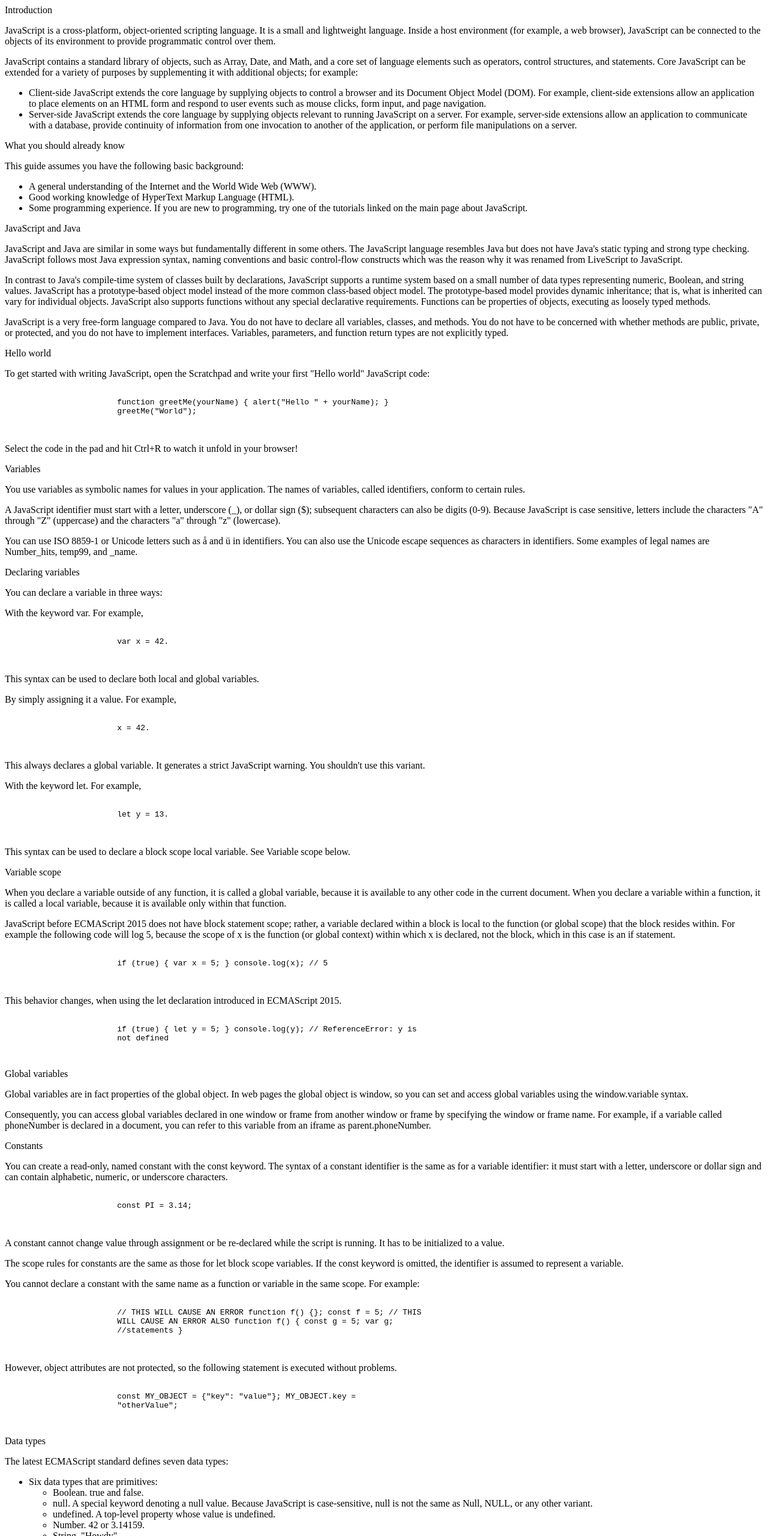
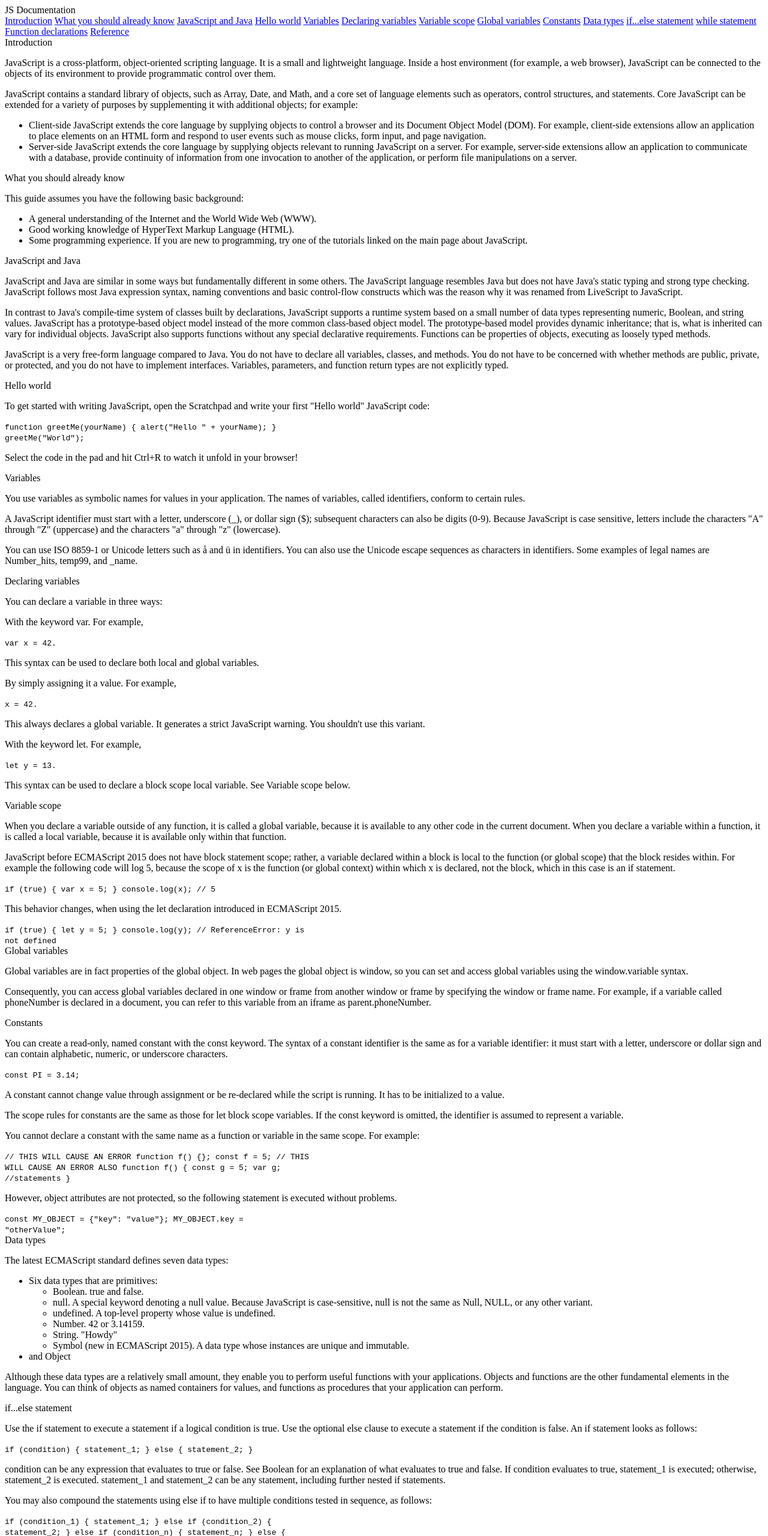
Before and after one commit to vschlv/technical-documentation-page, a plain HTML site: page index.html in a window 1280 px wide. Shown: the top 2560 px of the page at 60% size. Drawn offline with Linux system fonts and the light colour scheme.

Commit message:
Add fonts, replace code elements, edit id element

```diff
--- a/index.html
+++ b/index.html
@@ -6,10 +6,32 @@
     <meta http-equiv="X-UA-Compatible" content="IE=edge">
     <meta name="viewport" content="width=device-width, initial-scale=1.0">
     <title>Technical documentation page</title>
+    <link rel="preconnect" href="https://fonts.googleapis.com">
+    <link rel="preconnect" href="https://fonts.gstatic.com" crossorigin>
+    <link href="https://fonts.googleapis.com/css2?family=Roboto:wght@400;500;700&display=swap" rel="stylesheet">
     <link rel="stylesheet" href="./styles.css">
 </head>
 
 <body>
+    <nav id="navbar">
+        <header>JS Documentation</header>
+
+        <a href="#Introduction" class="nav-link">Introduction</a>
+        <a href="#What_you_should_already_know" class="nav-link">What you should already know</a>
+        <a href="#JavaScript_and_Java" class="nav-link">JavaScript and Java</a>
+        <a href="#Hello_world" class="nav-link">Hello world</a>
+        <a href="#Variables" class="nav-link">Variables</a>
+        <a href="#Declaring_variables" class="nav-link">Declaring variables</a>
+        <a href="#Variable_scope" class="nav-link">Variable scope</a>
+        <a href="#Global_variables" class="nav-link">Global variables</a>
+        <a href="#Constants" class="nav-link">Constants</a>
+        <a href="#Data_types" class="nav-link">Data types</a>
+        <a href="#if_else_statement" class="nav-link">if...else statement</a>
+        <a href="#while_statement" class="nav-link">while statement</a>
+        <a href="#Function_declarations" class="nav-link">Function declarations</a>
+        <a href="#Reference" class="nav-link">Reference</a>
+    </nav>
+
     <main id="main-doc">
         <section class="main-section" id="Introduction">
             <header>Introduction</header>
@@ -98,12 +120,10 @@
                     To get started with writing JavaScript, open the Scratchpad and write your first "Hello world"
                     JavaScript code:
                 </p>
-                <pre>
                 <code>
-                        function greetMe(yourName) { alert("Hello " + yourName); }
+                    function greetMe(yourName) { alert("Hello " + yourName); } <br>
                     greetMe("World");
                 </code>
-                </pre>
                 <p>
                     Select the code in the pad and hit Ctrl+R to watch it unfold in your browser!
                 </p>
@@ -139,22 +159,18 @@
                 <p>
                     With the keyword var. For example,
                 </p>
-                <pre>
                 <code>
                     var x = 42.
                 </code>
-                </pre>
                 <p>
                     This syntax can be used to declare both local and global variables.
                 </p>
                 <p>
                     By simply assigning it a value. For example,
                 </p>
-                <pre>
                 <code>
                     x = 42.
                 </code>
-                </pre>
                 <p>
                     This always declares a global variable. It generates a strict JavaScript warning. You shouldn't use
                     this variant.
@@ -162,11 +178,9 @@
                 <p>
                     With the keyword let. For example,
                 </p>
-                <pre>
                 <code>
                     let y = 13.
                 </code>
-                </pre>
                 <p>
                     This syntax can be used to declare a block scope local variable. See Variable scope below.
                 </p>
@@ -187,20 +201,16 @@
                     the following code will log 5, because the scope of x is the function (or global context) within
                     which x is declared, not the block, which in this case is an if statement.
                 </p>
-                <pre>
                 <code>
                     if (true) { var x = 5; } console.log(x); // 5
                 </code>
-                </pre>
                 <p>
                     This behavior changes, when using the let declaration introduced in ECMAScript 2015.
                 </p>
-                <pre>
                 <code>
-                        if (true) { let y = 5; } console.log(y); // ReferenceError: y is
+                    if (true) { let y = 5; } console.log(y); // ReferenceError: y is <br>
                     not defined
                 </code>
-                </pre>
             </article>
         </section>
 
@@ -227,11 +237,9 @@
                     identifier is the same as for a variable identifier: it must start with a letter, underscore or
                     dollar sign and can contain alphabetic, numeric, or underscore characters.
                 </p>
-                <pre>
                 <code>
                     const PI = 3.14;
                 </code>
-                </pre>
                 <p>
                     A constant cannot change value through assignment or be re-declared while the script is running. It
                     has to be initialized to a value.
@@ -244,23 +252,19 @@
                     You cannot declare a constant with the same name as a function or variable in the same scope. For
                     example:
                 </p>
-                <pre>
                 <code>
-                        // THIS WILL CAUSE AN ERROR function f() {}; const f = 5; // THIS
-                        WILL CAUSE AN ERROR ALSO function f() { const g = 5; var g;
+                    // THIS WILL CAUSE AN ERROR function f() {}; const f = 5; // THIS <br>
+                    WILL CAUSE AN ERROR ALSO function f() { const g = 5; var g; <br>
                     //statements }
                 </code>
-                </pre>
                 <p>
                     However, object attributes are not protected, so the following statement is executed without
                     problems.
                 </p>
-                <pre>
                 <code>
-                        const MY_OBJECT = {"key": "value"}; MY_OBJECT.key =
+                    const MY_OBJECT = {"key": "value"}; MY_OBJECT.key = <br>
                     "otherValue";
                 </code>
-                </pre>
             </article>
         </section>
 
@@ -300,11 +304,11 @@
                 <p>
                     Use the if statement to execute a statement if a logical condition is true. Use the optional else
                     clause to execute a statement if the condition is false. An if statement looks as follows:
-                    <pre>
+                </p>
                 <code>
                     if (condition) { statement_1; } else { statement_2; }
                 </code>
-                    </pre>
+                <p>
                     condition can be any expression that evaluates to true or false. See Boolean for an explanation of
                     what evaluates to true and false. If condition evaluates to true, statement_1 is executed;
                     otherwise, statement_2 is executed. statement_1 and statement_2 can be any statement, including
@@ -313,46 +317,38 @@
                 <p>
                     You may also compound the statements using else if to have multiple conditions tested in sequence,
                     as follows:
-                    <pre>
+                </p>
                 <code>
-                            if (condition_1) { statement_1; } else if (condition_2) {
-                            statement_2; } else if (condition_n) { statement_n; } else {
+                    if (condition_1) { statement_1; } else if (condition_2) { <br>
+                    statement_2; } else if (condition_n) { statement_n; } else { <br>
                     statement_last; }
                 </code>
-                    </pre>
-                </p>
                 <p>
                     In the case of multiple conditions only the first logical condition which evaluates to true will be
                     executed. To execute multiple statements, group them within a block statement ({ ... }) . In
                     general, it's good practice to always use block statements, especially when nesting if statements:
-                    <pre>
+                </p>
                 <code>
-                            if (condition) { statement_1_runs_if_condition_is_true;
-                            statement_2_runs_if_condition_is_true; } else {
-                            statement_3_runs_if_condition_is_false;
+                    if (condition) { statement_1_runs_if_condition_is_true; <br>
+                    statement_2_runs_if_condition_is_true; } else { <br>
+                    statement_3_runs_if_condition_is_false; <br>
                     statement_4_runs_if_condition_is_false; }
                 </code>
-                    </pre>
-                </p>
                 <p>
                     It is advisable to not use simple assignments in a conditional expression, because the assignment
                     can be confused with equality when glancing over the code. For example, do not use the following
                     code:
-                    <pre>
+                </p>
                 <code>
                     if (x = y) { /* statements here */ }
                 </code>
-                    </pre>
-                </p>
                 <p>
                     If you need to use an assignment in a conditional expression, a common practice is to put additional
                     parentheses around the assignment. For example:
-                    <pre>
+                </p>
                 <code>
                     if ((x = y)) { /* statements here */ }
                 </code>
-                    </pre>
-                </p>
             </article>
         </section>
 
@@ -362,12 +358,10 @@
                 <p>
                     A while statement executes its statements as long as a specified condition evaluates to true. A
                     while statement looks as follows:
-                    <pre>
+                </p>
                 <code>
                     while (condition) statement
                 </code>
-                    </pre>
-                </p>
                 <p>
                     If the condition becomes false, statement within the loop stops executing and control passes to the
                     statement following the loop.
@@ -385,12 +379,10 @@
                 </p>
                 <p>
                     The following while loop iterates as long as n is less than three:
-                    <pre>
+                </p>
                 <code>
                     var n = 0; var x = 0; while (n < 3) { n++; x += n; }
                 </code>
-                    </pre>
-                </p>
                 <p>
                     With each iteration, the loop increments n and adds that value to x. Therefore, x and n take on the
                     following values:
@@ -405,6 +397,7 @@
                 </p>
             </article>
         </section>
+
         <section class="main-section" id="Function_declarations">
             <header>Function declarations</header>
             <article>
@@ -419,22 +412,18 @@
                 </ul>
                 <p>
                     For example, the following code defines a simple function named square:
-                    <pre>
+                </p>
                 <code>
                     function square(number) { return number * number; }
                 </code>
-                    </pre>
-                </p>
                 <p>
                     The function square takes one argument, called number. The function consists of one statement
                     that says to return the argument of the function (that is, number) multiplied by itself.
                     The return statement specifies the value returned by the function.
-                    <pre>
+                </p>
                 <code>
                     return number * number;
                 </code>
-                    </pre>
-                </p>
                 <p>
                     Primitive parameters (such as a number) are passed to functions by value; the value is passed
                     to the function, but if the function changes the value of the parameter, this change is not
@@ -442,6 +431,7 @@
                 </p>
             </article>
         </section>
+
         <section class="main-section" id="Reference">
             <header>Reference</header>
             <article>
```
Lines whose indentation alone changed are shown as unchanged.
